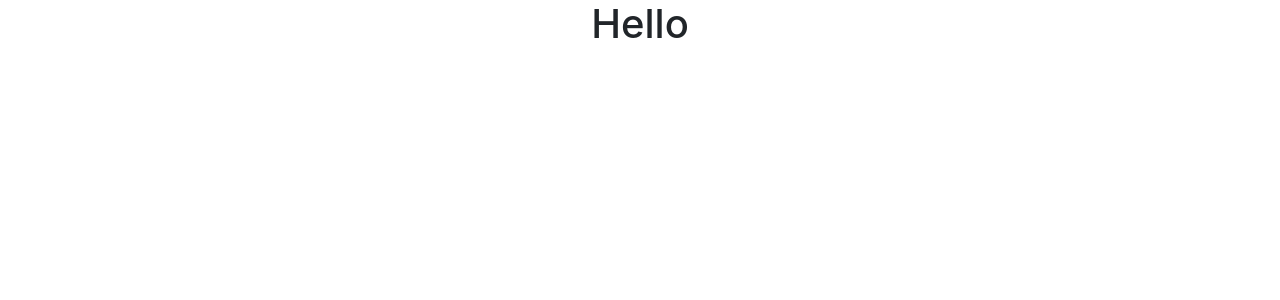
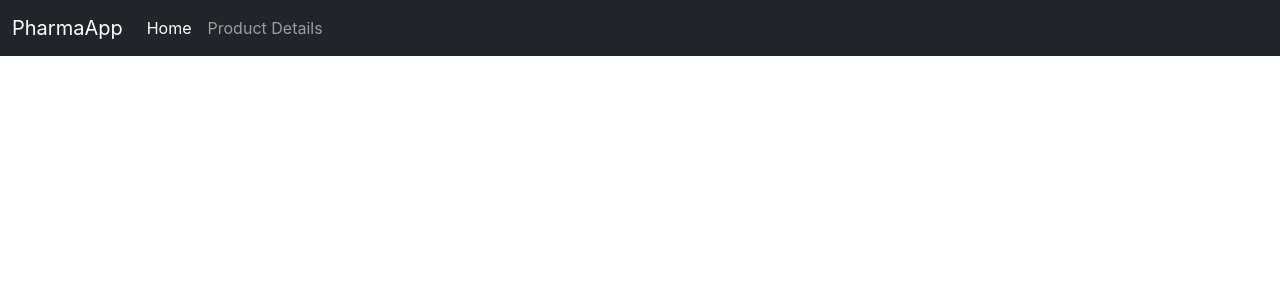
Before and after one commit to nitinsonawane123/pharmaapplication, a React (Create React App) app: page / in a window 1280 px wide. Shown: the top 300 px of the page. Built offline with nearby package versions, Linux system fonts and the light colour scheme.

Commit message:
Create AppRouter file & add navbar

```diff
--- a/package.json
+++ b/package.json
@@ -6,8 +6,10 @@
     "@testing-library/jest-dom": "^5.17.0",
     "@testing-library/react": "^13.4.0",
     "@testing-library/user-event": "^13.5.0",
+    "bootstrap": "^5.3.3",
     "react": "^18.3.1",
     "react-dom": "^18.3.1",
+    "react-router-dom": "^6.23.1",
     "react-scripts": "5.0.1",
     "web-vitals": "^2.1.4"
   },
--- a/public/index.html
+++ b/public/index.html
@@ -26,7 +26,7 @@
       work correctly both with client-side routing and a non-root public URL.
       Learn how to configure a non-root public URL by running `npm run build`.
     -->
-    <title>React App</title>
+    <title>Pharma App</title>
   </head>
   <body>
     <noscript>You need to enable JavaScript to run this app.</noscript>
--- a/src/App.js
+++ b/src/App.js
@@ -1,10 +1,9 @@
 import './App.css';
+import AppRouter from './AppRouter';
 
 function App() {
   return (
-    <div className="App">
-     <h1>Hello</h1>
-    </div>
+    <AppRouter/>
   );
 }
 
--- /dev/null
+++ b/src/AppRouter.js
@@ -0,0 +1,25 @@
+import React from 'react'
+import { Link } from 'react-router-dom';
+
+
+const AppRouter = () => {
+  return (
+<nav className="navbar navbar-expand-lg navbar-dark bg-dark">
+  <div className="container-fluid">
+    <a className="navbar-brand" href="#">PharmaApp</a>
+    <div className="collapse navbar-collapse" id="navbarSupportedContent">
+      <ul className="navbar-nav me-auto mb-2 mb-lg-0">
+        <li className="nav-item">
+          <a className="nav-link active" aria-current="page" href="#">Home</a>
+        </li>
+        <li className="nav-item">
+          <a className="nav-link" href="#">Product Details</a>
+        </li>
+      </ul>
+    </div>
+  </div>
+</nav>
+  )
+}
+
+export default AppRouter
```
Also changed, not shown: 1 other file (tests, documents, lock files or other folders).
